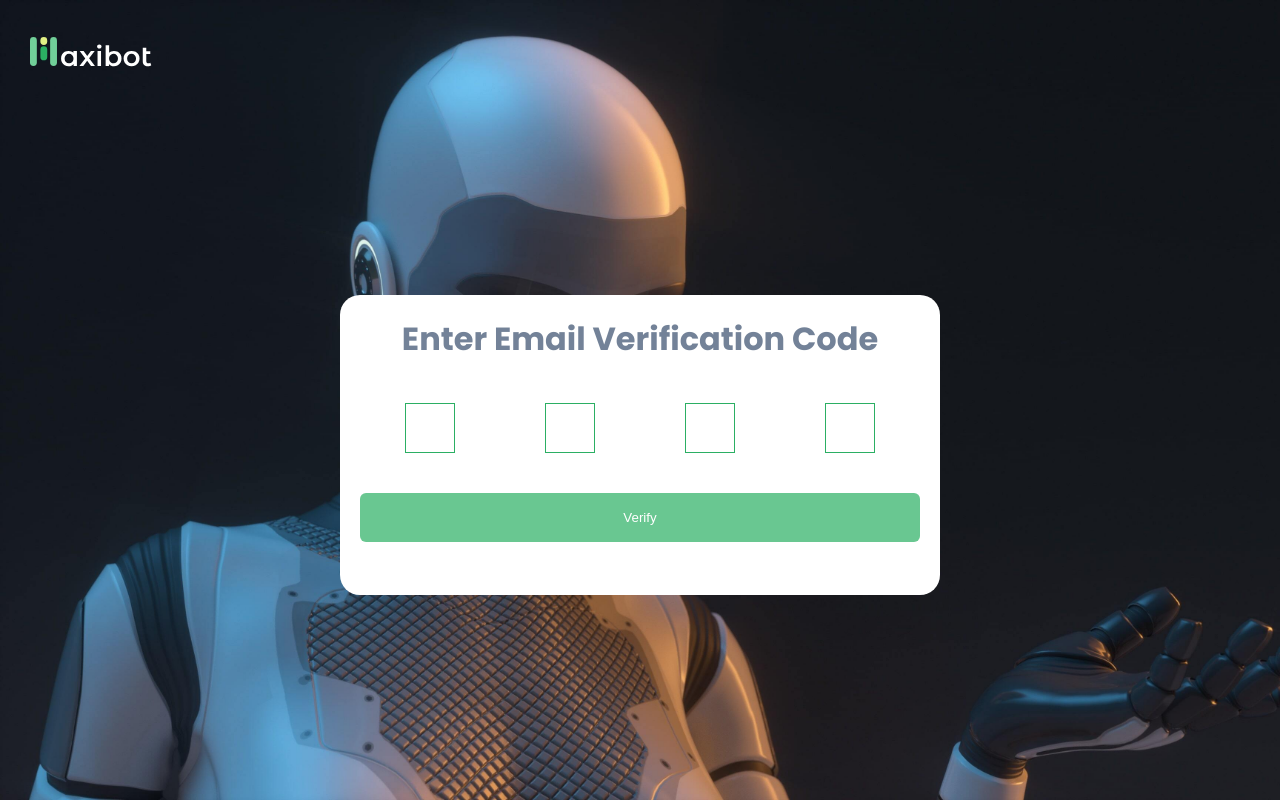
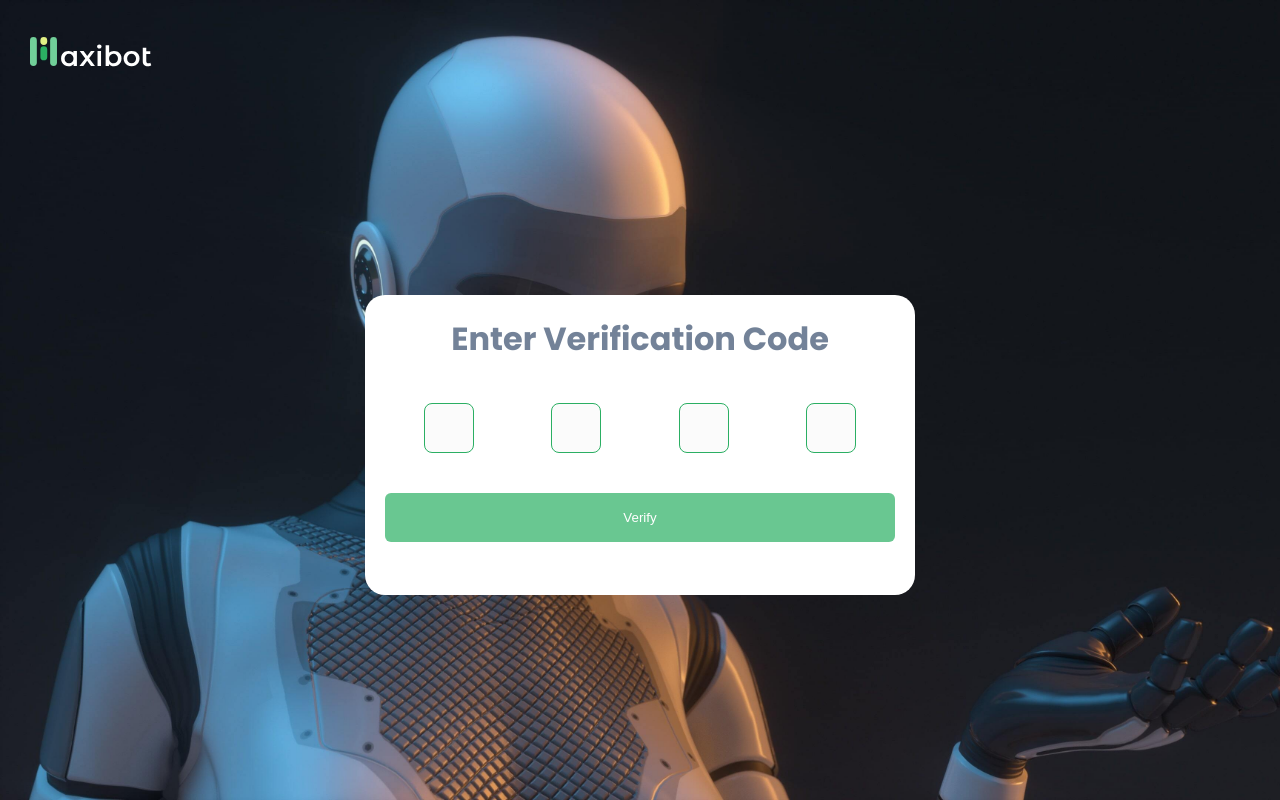
Before and after one commit to danthecm/forex-maxibot, a React (Create React App) app: page /verify in a window 1280 px wide. Built offline with nearby package versions, Linux system fonts and the light colour scheme.

Commit message:
feat: created email verification page

```diff
--- a/src/pages/Auth/Verficiation/Verify.js
+++ b/src/pages/Auth/Verficiation/Verify.js
@@ -1,15 +1,18 @@
 import styled from "styled-components";
 
 const Verify = () => {
+  const formSubmitHandler = (e) => {
+    e.preventDefault();
+  }
   return (
     <StyledVerify>
-      <h1>Enter Email Verification Code</h1>
-      <form>
+      <h1>Enter Verification Code</h1>
+      <form onSubmit={formSubmitHandler}>
         <InputWrapper>
-          <input type="number" max="1" />
-          <input type="number" max="1" />
-          <input type="number" max="1" />
-          <input type="number" max="1" />
+          <input type="text" pattern="\d*" maxlength="1"/>
+          <input  type="text" pattern="\d*" maxlength="1" />
+          <input  type="text" pattern="\d*" maxlength="1" />
+          <input  type="text" pattern="\d*" maxlength="1" />
         </InputWrapper>
         <button type="submit">Verify</button>
       </form>
@@ -22,7 +25,7 @@ const StyledVerify = styled.div`
   grid-column: span 2;
   justify-self: center;
   height: 300px;
-  width: 600px;
+  width: 550px;
   background: #fff;
   border-radius: 20px;
   color: #718096;
@@ -54,7 +57,9 @@ const InputWrapper = styled.form`
     width: 50px;
     height: 50px;
     text-align: center;
-    border: 1px solid #27ae60;
+    background: #FBFBFB;
+    border: 0.5px solid #27ae60;
+    border-radius: 8px;
     font-size: 28px;
     color: #4a5568;
   }
```
